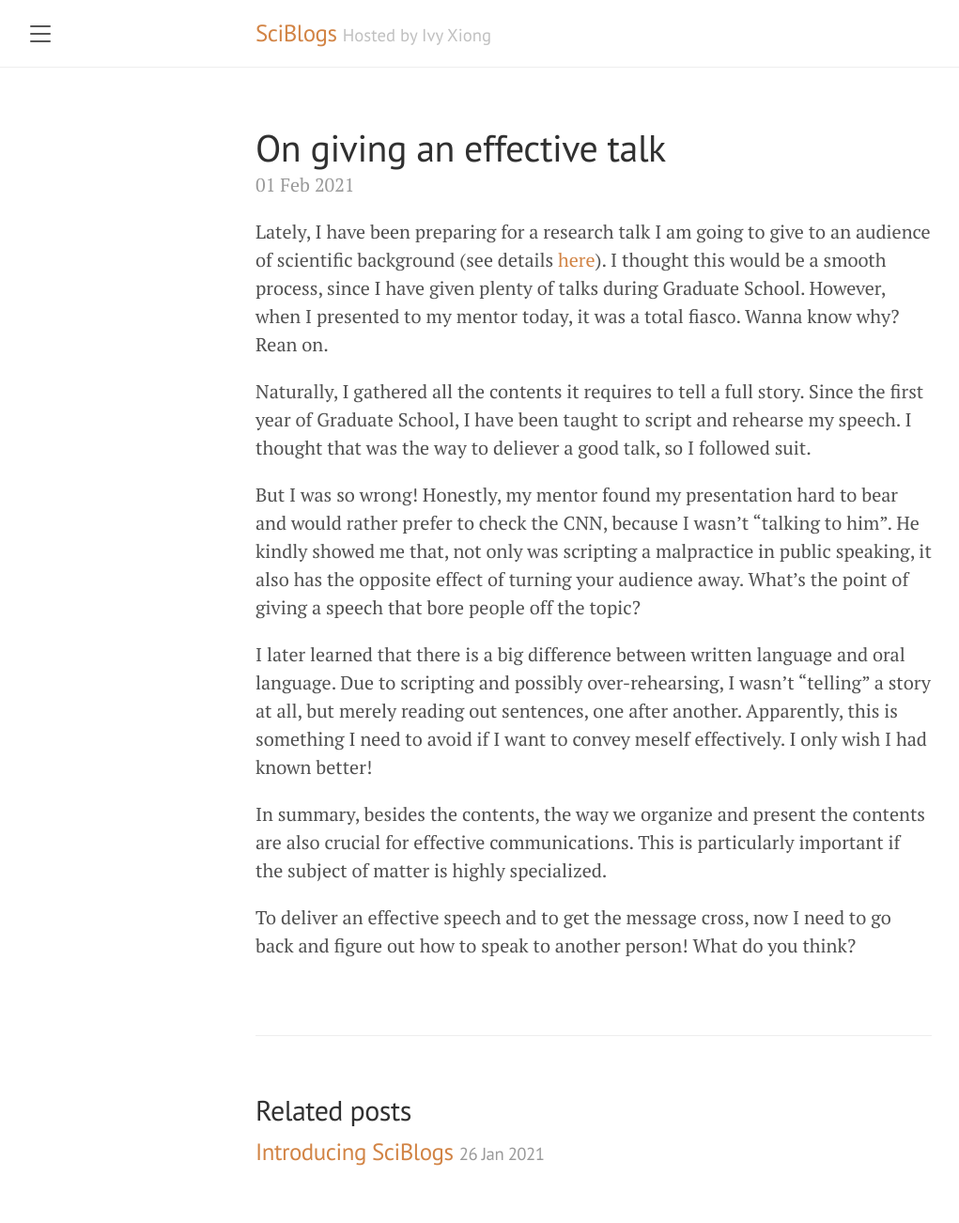
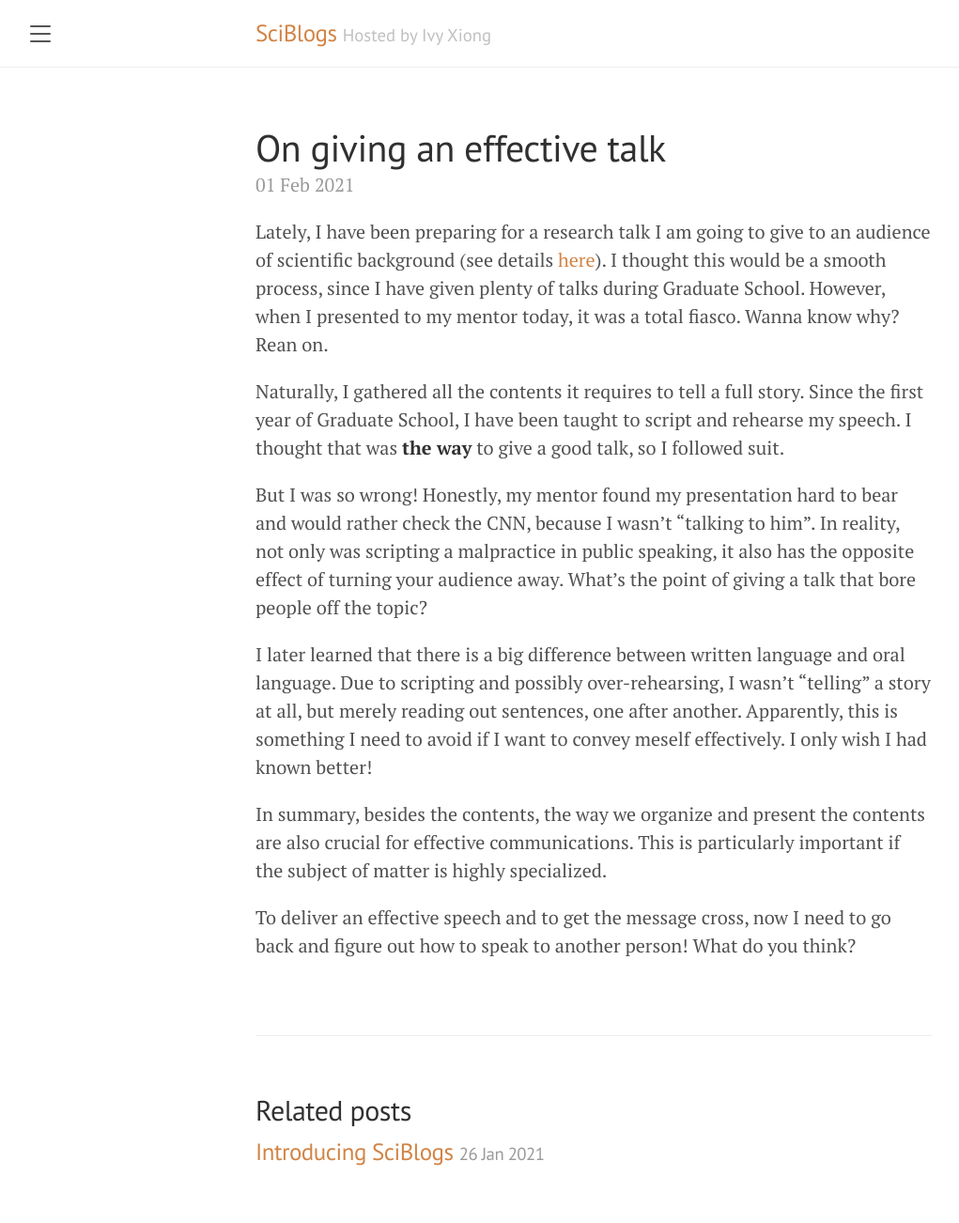
Before and after one commit to ivyxiong/SciBlogs, a Jekyll site: the page built from _posts/2021-02-01-talks.md, in a window 1280 px wide. Shown: the whole page at 94% size, without its empty margins (8-1029 px from the left). Built offline with Jekyll 4.4.1, drawn with Linux system fonts in a browser that asks for light colours.

Commit message:
Add files via upload

```diff
--- a/_posts/2021-02-01-talks.md
+++ b/_posts/2021-02-01-talks.md
@@ -5,9 +5,9 @@ title: "On giving an effective talk"
 
 Lately, I have been preparing for a research talk I am going to give to an audience of scientific background (see details [here](https://lingyunxiong.github.io/2021/01/28/talk.html)). I thought this would be a smooth process, since I have given plenty of talks during Graduate School. However, when I presented to my mentor today, it was a total fiasco. Wanna know why? Rean on.
 
-Naturally, I gathered all the contents it requires to tell a full story. Since the first year of Graduate School, I have been taught to script and rehearse my speech. I thought that was the way to deliever a good talk, so I followed suit.
+Naturally, I gathered all the contents it requires to tell a full story. Since the first year of Graduate School, I have been taught to script and rehearse my speech. I thought that was **the way** to give a good talk, so I followed suit.
 
-But I was so wrong! Honestly, my mentor found my presentation hard to bear and would rather prefer to check the CNN, because I wasn't "talking to him". He kindly showed me that, not only was scripting a malpractice in public speaking, it also has the opposite effect of turning your audience away. What's the point of giving a speech that bore people off the topic?
+But I was so wrong! Honestly, my mentor found my presentation hard to bear and would rather check the CNN, because I wasn't "talking to him". In reality, not only was scripting a malpractice in public speaking, it also has the opposite effect of turning your audience away. What's the point of giving a talk that bore people off the topic?
 
 I later learned that there is a big difference between written language and oral language. Due to scripting and possibly over-rehearsing, I wasn't "telling" a story at all, but merely reading out sentences, one after another. Apparently, this is something I need to avoid if I want to convey meself effectively. I only wish I had known better!
 
```
